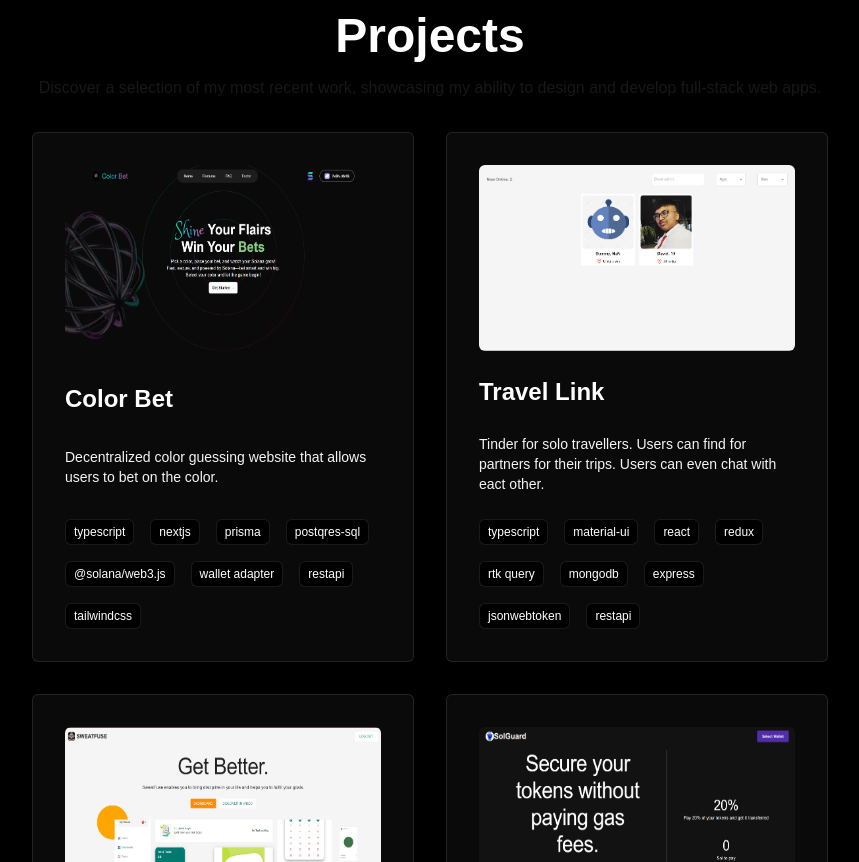
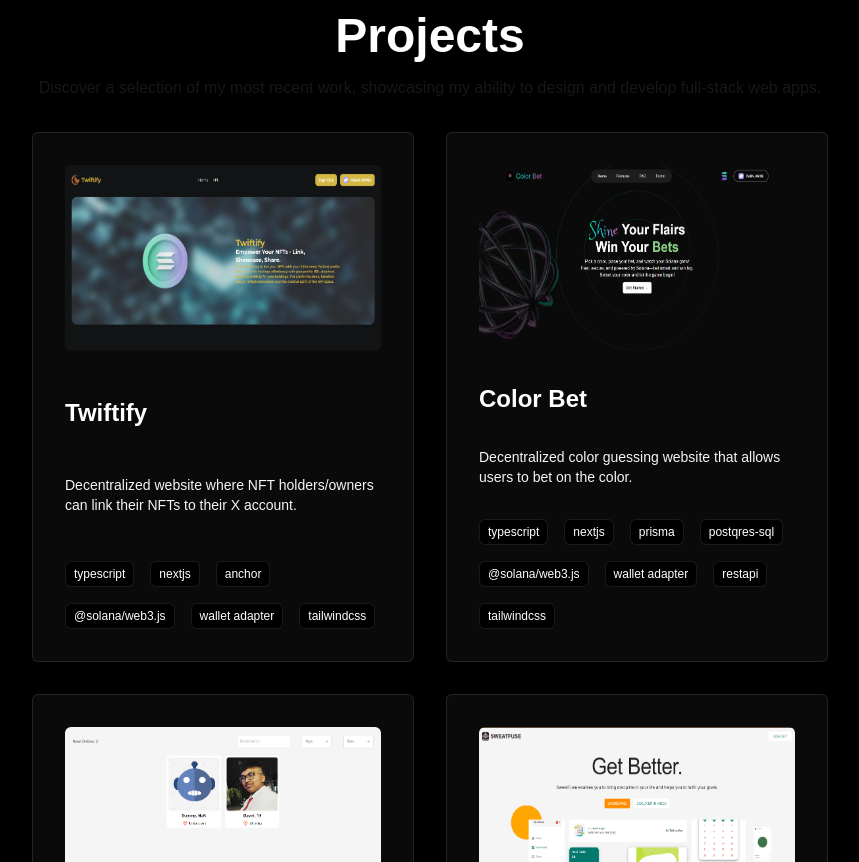
Before and after one commit to DavidGoyal/My-Portfolio, a Next.js app: page / in a window 1280 px wide. Shown: the part 740-1602 px from the top of the page, without its empty margins (210-1069 px from the left). Built offline with nearby package versions, Linux system fonts and the light colour scheme.

Commit message:
Added project

```diff
--- a/src/components/Hero.tsx
+++ b/src/components/Hero.tsx
@@ -22,7 +22,7 @@ const Hero = () => {
 						</button>
 						<button className="bg-blue-700 text-white rounded-md px-4 py-2 ">
 							<a
-								href="https://drive.google.com/file/d/16s_s87Liznysd3uxU-3SHCx8gjGzeX8H/view?usp=sharing"
+								href="https://drive.google.com/file/d/1MB7boWP5vCcQuh1wjkKUPa5bZmZU1201/view?usp=sharing"
 								target="_blank"
 							>
 								Open Resume
--- a/src/projects/project.ts
+++ b/src/projects/project.ts
@@ -6,8 +6,25 @@ import netflix from "../assets/netflix.png";
 import TravelLink from "../assets/TravelLink.png";
 import SolGuard from "../assets/SolGuard.png";
 import ColorBet from "../assets/ColorBet.png";
+import Twiftify from "../assets/Twiftify.png";
 
 export const projects = [
+	{
+		name: "Twiftify",
+		description:
+			"Decentralized website where NFT holders/owners can link their NFTs to their X account.",
+		tags: [
+			"typescript",
+			"nextjs",
+			"anchor",
+			"@solana/web3.js",
+			"wallet adapter",
+			"tailwindcss",
+		],
+		image: Twiftify,
+		source_code_link: "https://github.com/DavidGoyal/Twiftify",
+		deployed_link: "https://twiftify.twonoobs.tech",
+	},
 	{
 		name: "Color Bet",
 		description:
@@ -23,7 +40,7 @@ export const projects = [
 			"tailwindcss",
 		],
 		image: ColorBet,
-		source_code_link: "https://colorbet.io",
+		source_code_link: "https://github.com/DavidGoyal/ColorBet",
 		deployed_link: "https://colorbet.io",
 	},
 	{
```
Also changed, not shown: src/assets/Twiftify.png (added).
